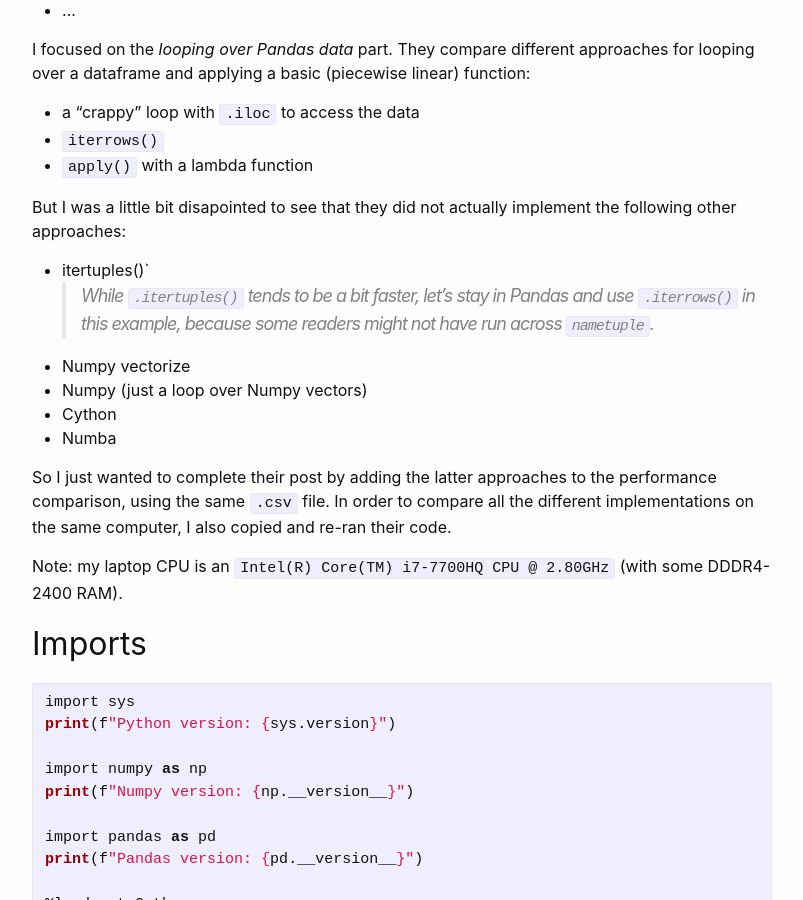
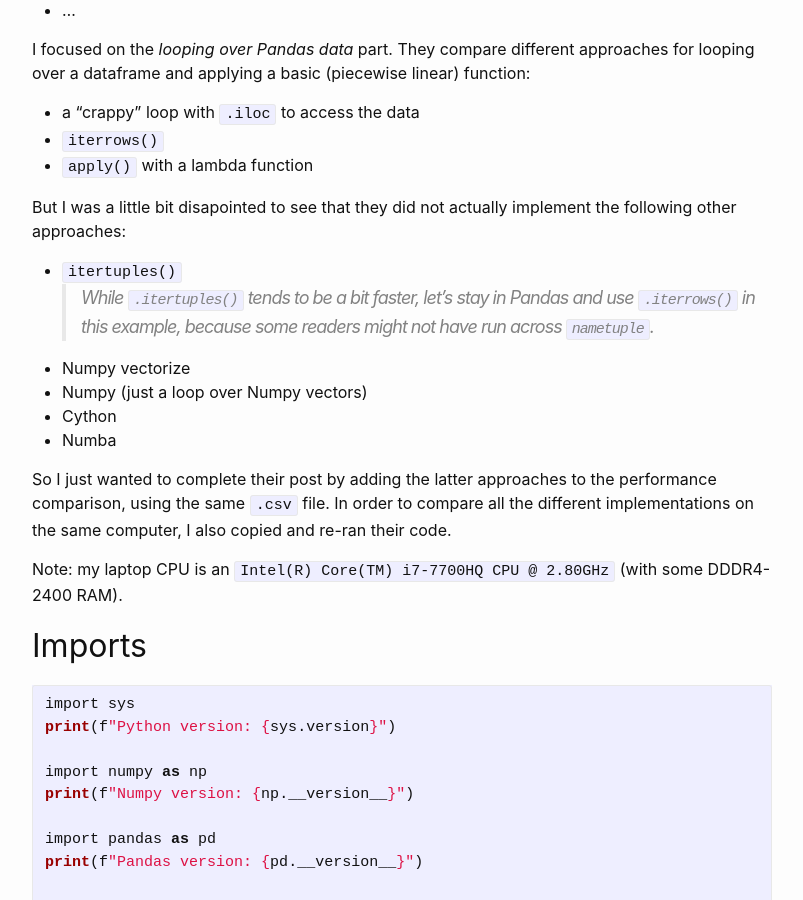
Before and after one commit to aetperf/aetperf.github.io, a Jekyll site: the page built from _posts/2018-07-03-Looping-over-Pandas-data.md, in a window 1280 px wide and 900 px high, scrolled down 393 px. Shown: the whole window, without its empty margins (238-1041 px from the left). Built offline with Jekyll 4.4.1, drawn with Linux system fonts in a browser that asks for light colours; some of the changed text lies outside the part shown.

Commit message:
fixed a typo

```diff
--- a/_posts/2018-07-03-Looping-over-Pandas-data.md
+++ b/_posts/2018-07-03-Looping-over-Pandas-data.md
@@ -21,7 +21,7 @@
 - `apply()` with a lambda function
 
 But I was a little bit disapointed to see that they did not actually implement the following other approaches:
-- itertuples()`
+- `itertuples()`
 > While `.itertuples()` tends to be a bit faster, let’s stay in Pandas and use `.iterrows()` in this example, because some readers might not have run across `nametuple`.
 - Numpy vectorize
 - Numpy (just a loop over Numpy vectors)
```
Also changed, not shown: other parts of _posts/2018-07-03-Looping-over-Pandas-data.md (+1 -8 lines).
